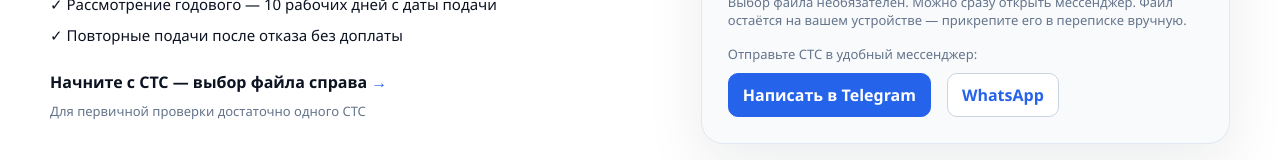
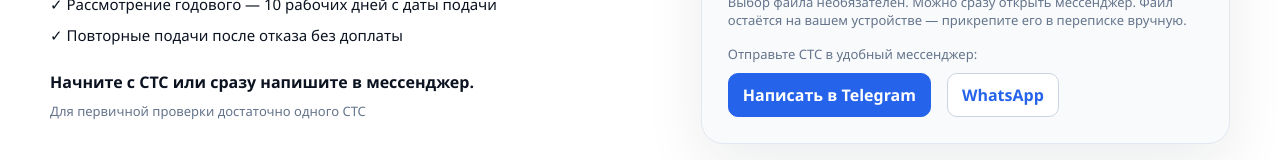
Before and after one commit to ZaKaTuJIa/routemsk, a plain HTML site: page index.html in a window 1280 px wide. Shown: the part 488-648 px from the top of the page. Drawn offline with Linux system fonts and the light colour scheme.

Commit message:
Polish responsive CTA layout

```diff
--- a/index.html
+++ b/index.html
@@ -139,7 +139,7 @@ a{text-decoration:none;color:inherit}.container{width:min(1180px,calc(100% - 40p
 .upload-status{font-size:13px;line-height:1.4;color:#475569;margin:8px 0 0;overflow-wrap:anywhere}
 .upload-status:empty{display:none}
 .legal-pending{display:block;font-size:13px;color:#94a3b8;margin:8px 0}
-@media(max-width:700px){[id]{scroll-margin-top:76px}.header__inner{justify-content:space-between}.logo{font-size:20px}.upload-card{padding:16px 18px}.upload-zone{min-height:140px}.upload-ready{margin-top:6px}.upload-purpose{margin-top:8px}.price-grid .card{padding:22px}.card.featured{order:-1}.card.featured .btn{width:100%}.final{padding:44px 0}.final::after{font-size:92px;bottom:-30px}.final h2{font-size:30px}.trust-item strong{font-size:20px}}
+@media(max-width:700px){[id]{scroll-margin-top:76px}.header__inner{justify-content:space-between}.logo{font-size:20px}.upload-card{padding:16px 18px}.upload-zone{min-height:140px}.upload-ready{margin-top:6px}.upload-ready .messenger-actions{display:grid;grid-template-columns:1fr;gap:8px}.upload-ready .messenger-actions a{width:100%;justify-content:center}.upload-purpose{margin-top:8px}.price-grid .card{padding:22px}.card.featured{order:-1}.card.featured .btn{width:100%}.final{padding:44px 0}.final::after{font-size:92px;bottom:-30px}.final h2{font-size:30px}.trust-item strong{font-size:20px}}
 .skip-link{position:absolute;top:-80px;left:16px;z-index:100;background:#fff;padding:12px 16px}
 .skip-link:focus{top:8px}
 .faq-item summary{list-style:none;gap:12px}
@@ -157,7 +157,7 @@ summary:focus-visible{outline:3px solid var(--blue);outline-offset:4px}
 .trust-item{position:relative;padding-left:16px}
 .trust-item::before{content:"";position:absolute;left:0;top:24px;width:3px;height:34px;border-radius:3px;background:var(--blue)}
 @media(max-width:700px){.hero-copy::before{display:none}.upload-card{box-shadow:none}.trust-item{padding-left:12px}}
-@media(prefers-reduced-motion:reduce){html{scroll-behavior:auto}*,*::before,*::after{transition:none!important}}
+@media(prefers-reduced-motion:reduce){html{scroll-behavior:auto}*,*::before,*::after{transition:none!important}.btn:hover,.upload-zone:hover,.route-step:hover,.proof-card:hover{transform:none}}
 </style>
 </head>
 <body>
@@ -184,7 +184,7 @@ summary:focus-visible{outline:3px solid var(--blue);outline-offset:4px}
         <div>✓ Рассмотрение годового — 10 рабочих дней с даты подачи</div>
         <div>✓ Повторные подачи после отказа без доплаты</div>
       </div>
-      <p class="hero-next">Начните с СТС — выбор файла справа <span>→</span></p>
+      <p class="hero-next">Начните с СТС или сразу напишите в мессенджер.</p>
       <p class="micro">Для первичной проверки достаточно одного СТС</p>
     </div>
 
```
